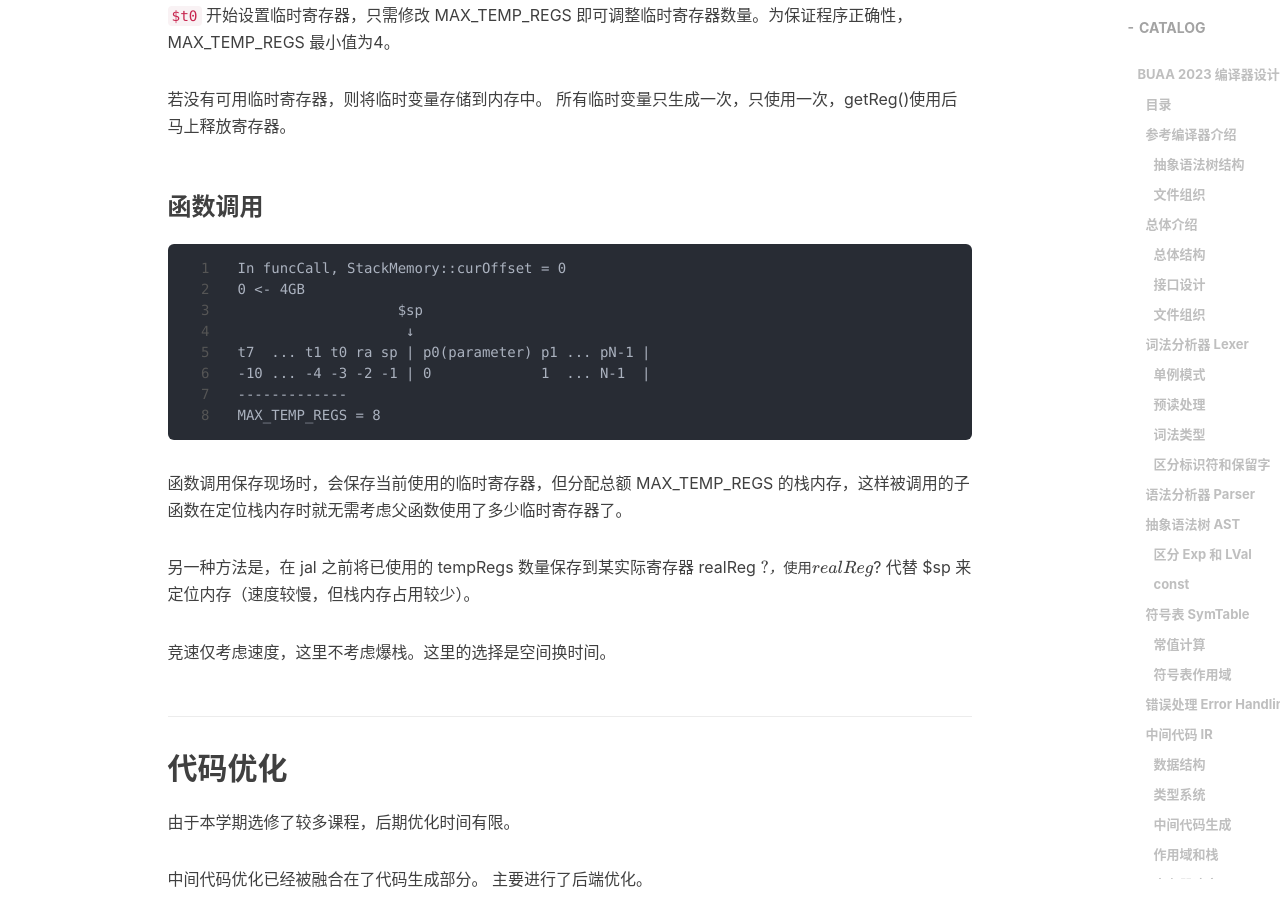
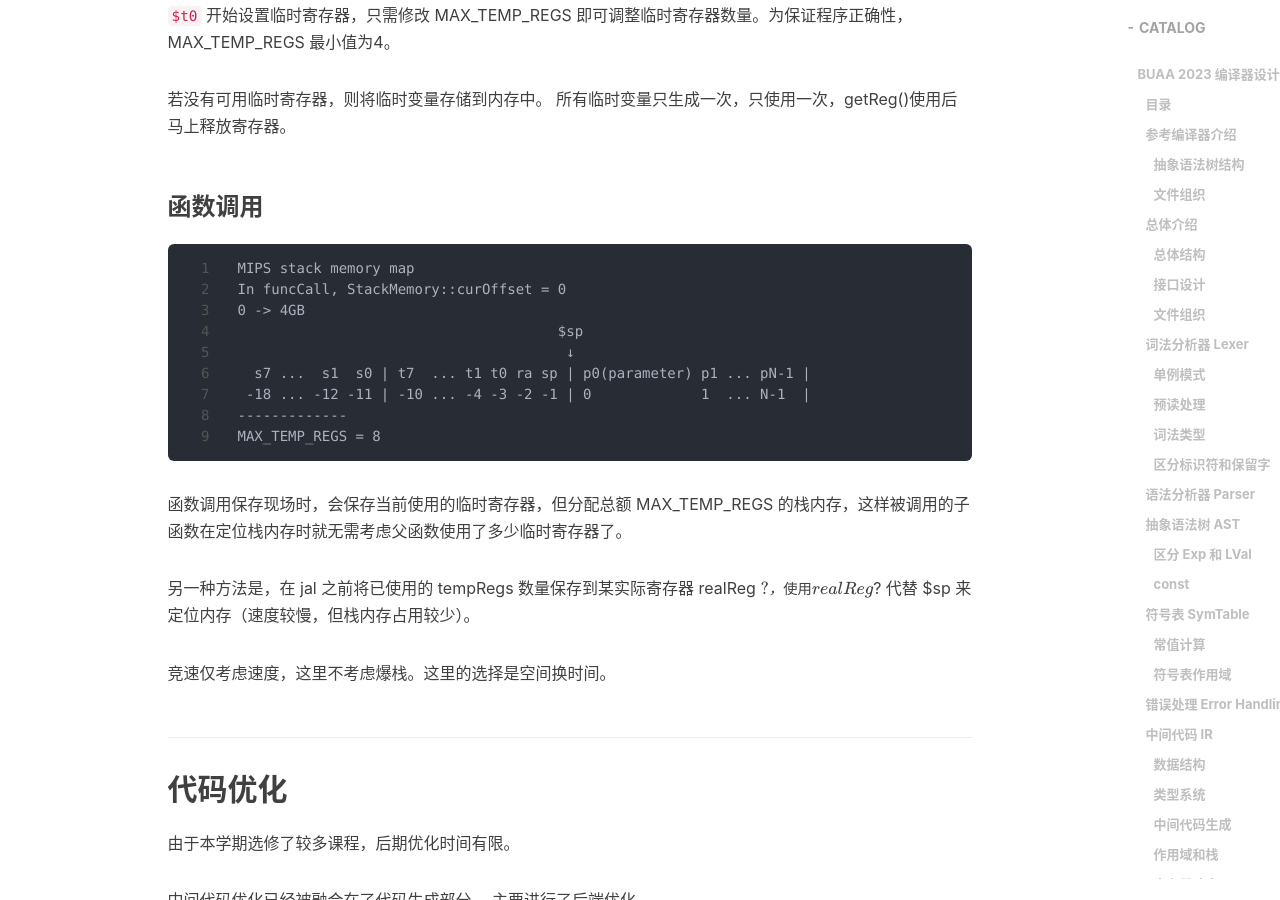
Before and after one commit to Steel-Shadow/Steel-Shadow.github.io, a Jekyll site: the page built from _posts/2023-12-21-编译文档.md, in a window 1280 px wide and 900 px high, scrolled down 12427 px. Built offline with Jekyll 4.4.1, drawn with Linux system fonts in a browser that asks for light colours; nearby versions of some CDN libraries; formulas are drawn with MathJax 3; comment, search, counter and statistics services are not loaded.

Commit message:
Post compiler blog

````diff
--- a/_posts/2023-12-21-编译文档.md
+++ b/_posts/2023-12-21-编译文档.md
@@ -417,12 +417,13 @@ IR::Temp -> real Register
 ### 函数调用
 
 ```text
+MIPS stack memory map
 In funcCall, StackMemory::curOffset = 0
-0 <- 4GB
-                   $sp
-                    ↓
-t7  ... t1 t0 ra sp | p0(parameter) p1 ... pN-1 |
--10 ... -4 -3 -2 -1 | 0             1  ... N-1  |
+0 -> 4GB
+                                      $sp
+                                       ↓
+  s7 ...  s1  s0 | t7  ... t1 t0 ra sp | p0(parameter) p1 ... pN-1 |
+ -18 ... -12 -11 | -10 ... -4 -3 -2 -1 | 0             1  ... N-1  |
 -------------
 MAX_TEMP_REGS = 8
 ```
````
Also changed, not shown: _posts/2023-12-25-编译优化文档.md (added, +60 -0 lines), _posts/2023-12-25-编译总结感想.md (added, +73 -0 lines).
